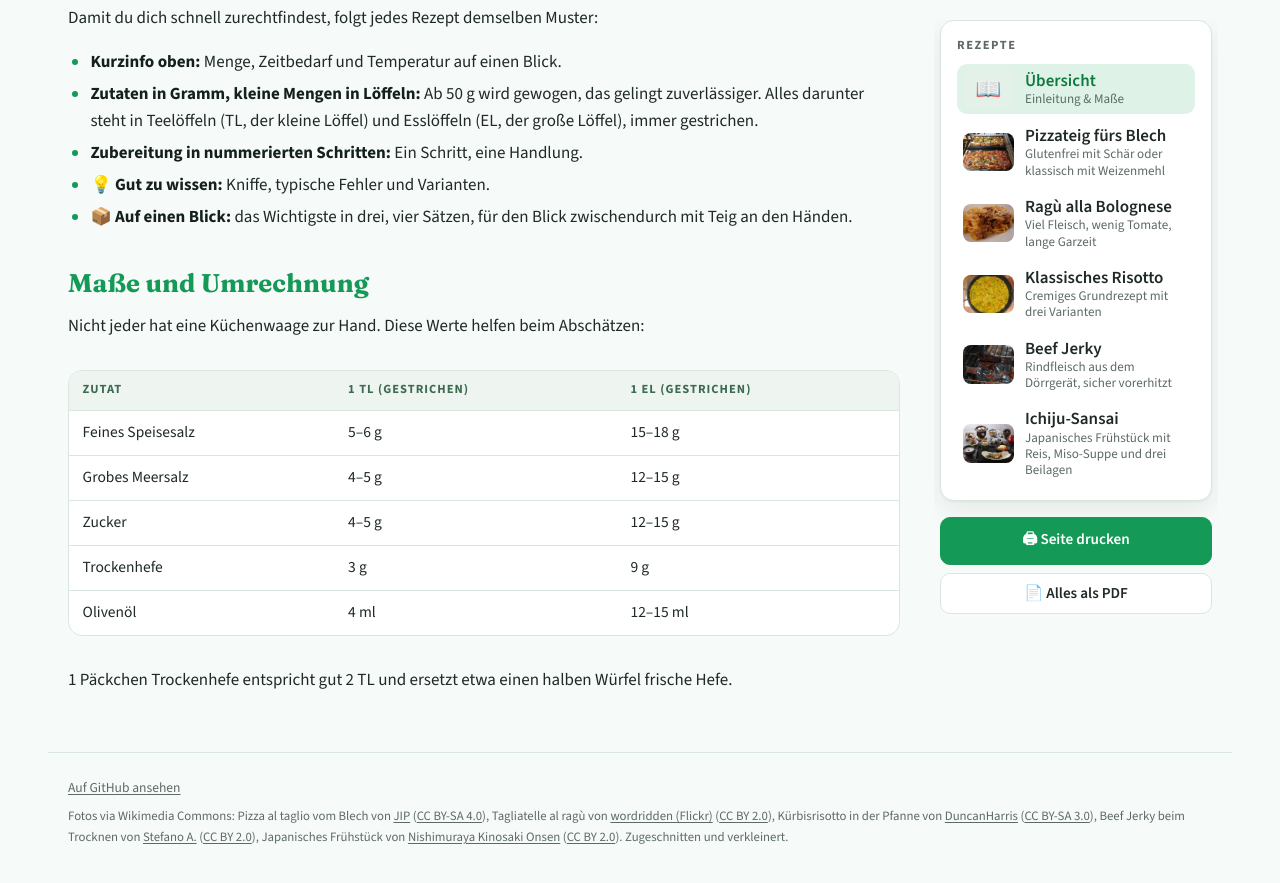
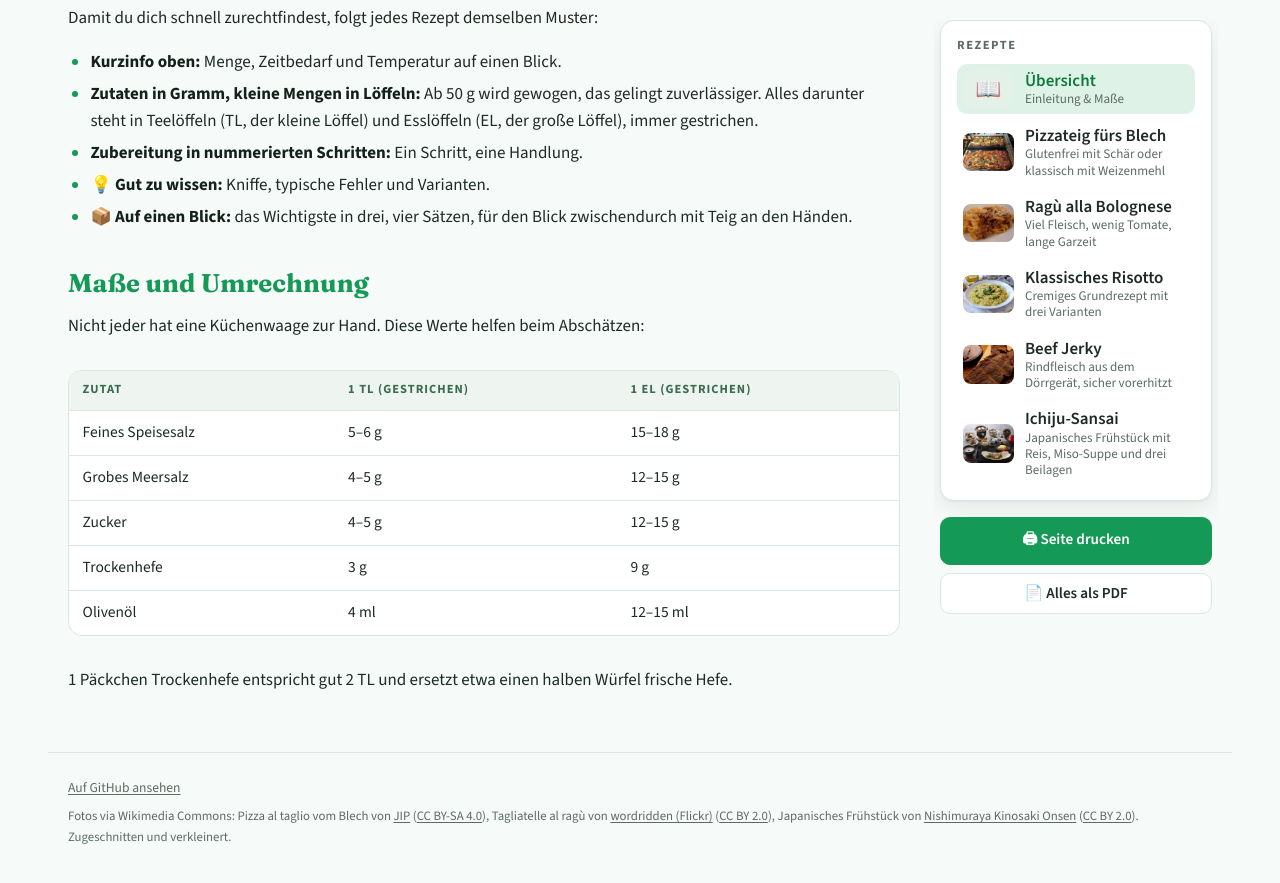
Before and after one commit to metrodorian/Rezeptbuch, a Jekyll site: the page built from README.md, in a window 1280 px wide and 900 px high, scrolled down 1028 px. Shown: the top 883 px of the window. Built offline with Jekyll 4.4.1, drawn with Linux system fonts in a browser that asks for light colours; our own code applies the rules of GitHub Pages for plain Markdown files.

Commit message:
Eigene Fotos für Risotto und Beef Jerky

```diff
--- a/_data/rezepte.yml
+++ b/_data/rezepte.yml
@@ -30,22 +30,14 @@
   emoji: "🍚"
   kurz: Cremiges Grundrezept mit drei Varianten
   bild: assets/bilder/risotto.jpg
-  bildtext: Kürbisrisotto in der Pfanne
-  foto: DuncanHarris
-  lizenz: CC BY-SA 3.0
-  lizenz_url: https://creativecommons.org/licenses/by-sa/3.0/
-  quelle: https://commons.wikimedia.org/wiki/File:Squash_Risotto.jpg
+  bildtext: Risotto mit grünem Spargel
 
 - slug: 04_beef_jerky
   titel: Beef Jerky
   emoji: "🥩"
   kurz: Rindfleisch aus dem Dörrgerät, sicher vorerhitzt
   bild: assets/bilder/jerky.jpg
-  bildtext: Beef Jerky beim Trocknen
-  foto: Stefano A.
-  lizenz: CC BY 2.0
-  lizenz_url: https://creativecommons.org/licenses/by/2.0/
-  quelle: https://commons.wikimedia.org/wiki/File:Beef_jerky_being_dried.jpg
+  bildtext: Beef Jerky
 
 - slug: 05_ichiju_sansai
   titel: Ichiju-Sansai
--- a/_layouts/default.html
+++ b/_layouts/default.html
@@ -307,7 +307,7 @@
         {{ teile[0] }}</h1>
         <figure class="titelbild">
           <img src="{{ rezept.bild | relative_url }}" alt="{{ rezept.bildtext }}">
-          <figcaption>{{ rezept.bildtext }} · Foto: <a href="{{ rezept.quelle }}">{{ rezept.foto }}</a>, <a href="{{ rezept.lizenz_url }}">{{ rezept.lizenz }}</a>, via Wikimedia Commons</figcaption>
+          <figcaption>{{ rezept.bildtext }}{% if rezept.foto %} · Foto: <a href="{{ rezept.quelle }}">{{ rezept.foto }}</a>, <a href="{{ rezept.lizenz_url }}">{{ rezept.lizenz }}</a>, via Wikimedia Commons{% endif %}</figcaption>
         </figure>
         {%- for teil in teile offset: 1 -%}{{ teil }}{%- unless forloop.last -%}</h1>{%- endunless -%}{%- endfor -%}
         {%- else -%}
@@ -352,7 +352,8 @@
     <footer class="fuss">
       <a href="https://github.com/metrodorian/Rezeptbuch">Auf GitHub ansehen</a>
       <p class="bildnachweis">Fotos via Wikimedia Commons:
-        {%- for r in rezepte %} {{ r.bildtext }} von <a href="{{ r.quelle }}">{{ r.foto }}</a> (<a href="{{ r.lizenz_url }}">{{ r.lizenz }}</a>){% unless forloop.last %},{% endunless %}{%- endfor %}. Zugeschnitten und verkleinert.</p>
+        {%- capture nachweise -%}{%- for r in rezepte -%}{%- if r.foto -%}{{ r.bildtext }} von <a href="{{ r.quelle }}">{{ r.foto }}</a> (<a href="{{ r.lizenz_url }}">{{ r.lizenz }}</a>)|{%- endif -%}{%- endfor -%}{%- endcapture %}
+        {{ nachweise | split: "|" | join: ", " }}. Zugeschnitten und verkleinert.</p>
     </footer>
 
     <script>
```
Also changed, not shown: assets/bilder/jerky.jpg, assets/bilder/risotto.jpg.
